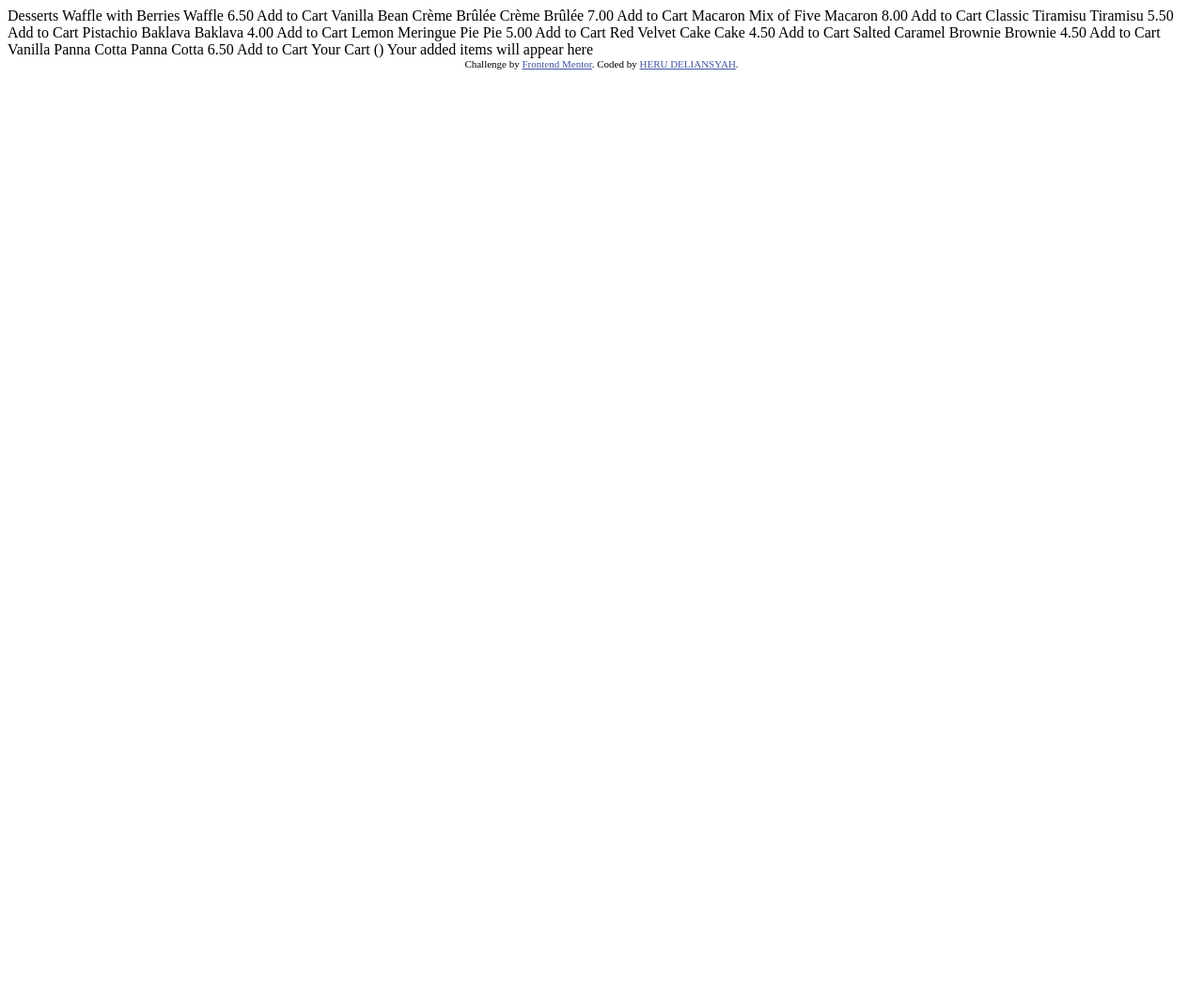
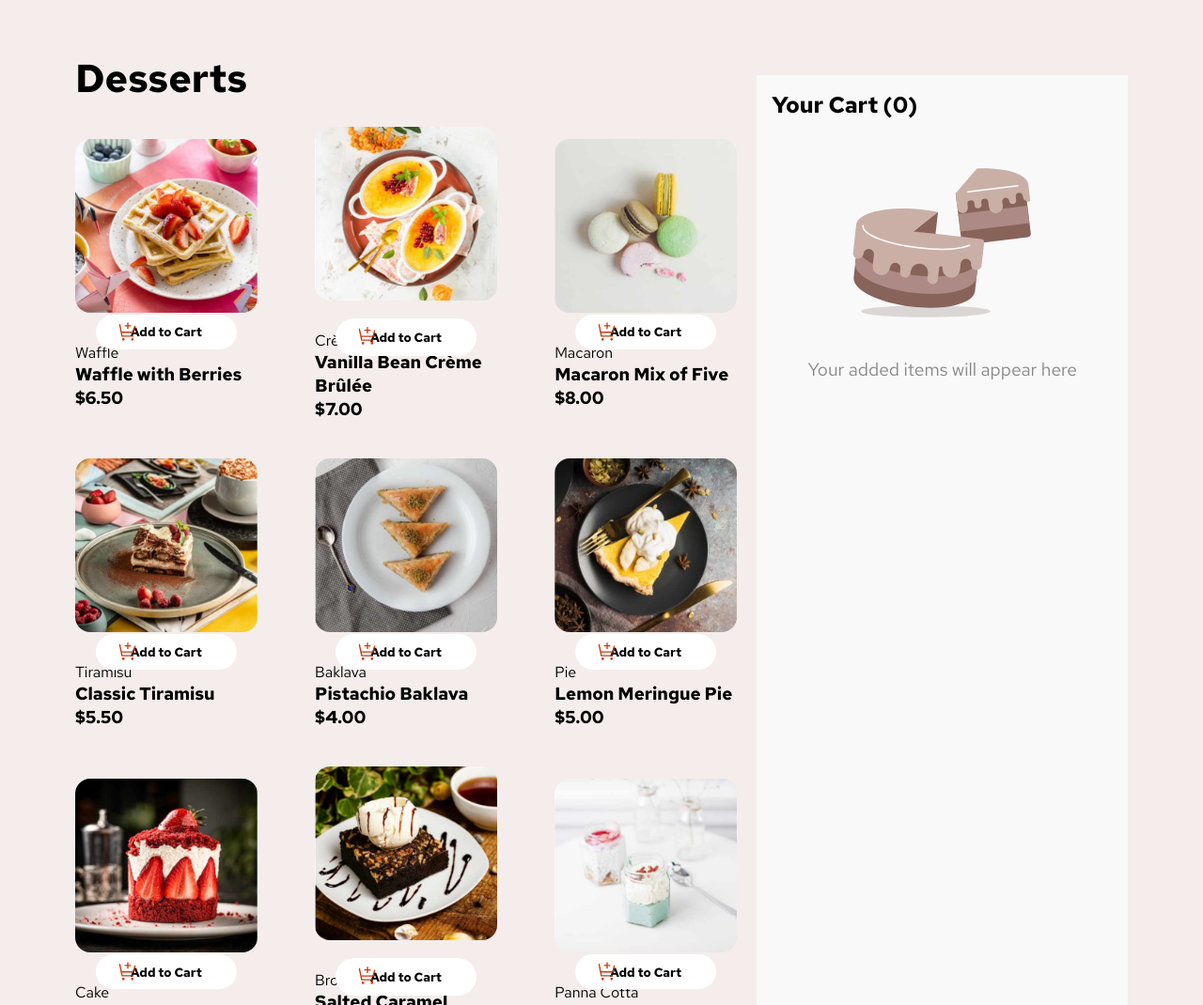
Before and after one commit to KikiTom/Product-list-with-cart, a plain HTML site: page index.html in a window 1280 px wide. Shown: the top 1070 px of the page at 94% size. Before the commit the page ends 800 px from the top, so only its background shows below. Drawn offline with Linux system fonts and the light colour scheme.

Commit message:
day 1
80% design, can be added to cart, can calculate total, show cart details

```diff
--- /dev/null
+++ b/css/style.css
@@ -0,0 +1,138 @@
+@import url('https://fonts.googleapis.com/css2?family=Red+Hat+Text:ital,wght@0,300..700;1,300..700&display=swap');
+
+* {
+    margin: 0;
+    padding: 0;
+    box-sizing: border-box;
+    text-decoration: none;
+    border: none;
+    outline: none;
+    scroll-behavior: smooth;
+    font-family: 'Red Hat Text', 'sans-serif';
+}
+
+:root {
+    --red: hsl(14, 86%, 42%);
+    --green: hsl(159, 69%, 38%);
+    --Rose-50: hsl(20, 50%, 98%);
+    --Rose-100: hsl(13, 31%, 94%);
+    --Rose-300: hsl(14, 25%, 72%);
+    --Rose-400: hsl(7, 20%, 60%);
+    --Rose-500: hsl(12, 20%, 44%);
+    --Rose-900: hsl(14, 65%, 9%);
+}
+
+body {
+    background: var(--Rose-100);
+    display: flex;
+    justify-content: space-between;
+}
+
+.dessert {
+    flex: 2;
+    margin-top: 3.5rem;
+    margin-left: 5rem;
+    margin-bottom: 5rem;
+}
+
+.dessert h2 {
+    margin-bottom: 1.5rem;
+    font-size: 2.6rem;
+}
+
+.dessert-container {
+    display: grid;
+    grid-template-columns: repeat(3, 1fr);
+    align-items: center;
+    gap: 2.5rem;
+}
+
+.dessert-box {
+    position: relative;
+    display: flex;
+    flex-direction: column;
+    justify-content: center;
+    overflow: hidden;
+}
+
+.dessert-box img {
+    width: 90%;
+    border-radius: 1rem;
+    margin-bottom: 2rem;
+}
+
+.add-to-cart-btn img {
+    position: absolute;
+    width: 15%;
+    top: 20%;
+    left: 15%;
+}
+
+.add-to-cart-btn {
+    position: absolute;
+    align-items: center;
+    justify-content: center;
+    text-align: center;
+    top: 65%;
+    left: 10%;
+    background-color: white;
+    border-radius: 100px;
+    display: flex;
+    cursor: pointer;
+    color: #000000;
+    font-weight: bold;
+    width: 70%;
+    height: 13%;
+}
+
+.add-to-cart-btn:hover {
+    background-color: var(--Rose-100);
+}
+
+.cart {
+    flex: 1;
+    margin-top: 5rem;
+    margin-right: 5rem;
+    padding: 1rem;
+    background-color: #f9f9f9;
+}
+
+.cart-items {
+
+}
+
+.cart-empty {
+    text-align: center;
+    margin-top: 2rem;
+}
+
+.empty-cart-img {
+    width: 200px;
+    margin-bottom: 1rem;
+}
+
+.empty-cart-text {
+    font-size: 1.2rem;
+    color: #888;
+}
+
+.cart-summary {
+    display: flex;
+    justify-content: space-between;
+    align-items: center;
+    margin-top: 1rem;
+}
+
+.confirm-order-btn,
+.reset-order-btn {
+    padding: 0.5rem 1rem;
+    background-color: #63563f;
+    color: white;
+    border: none;
+    cursor: pointer;
+}
+
+.confirm-order-btn:hover,
+.reset-order-btn:hover {
+    background-color: #836f4f;
+}
--- a/index.html
+++ b/index.html
@@ -1,74 +1,52 @@
 <!DOCTYPE html>
 <html lang="en">
+
 <head>
   <meta charset="UTF-8">
-  <meta name="viewport" content="width=device-width, initial-scale=1.0"> <!-- displays site properly based on user's device -->
+  <meta name="viewport" content="width=device-width, initial-scale=1.0">
+  <!-- displays site properly based on user's device -->
 
   <link rel="icon" type="image/png" sizes="32x32" href="./assets/images/favicon-32x32.png">
 
   <title>Product list with cart</title>
 
-  <!-- Feel free to remove these styles or customise in your own stylesheet 👍 -->
-  <style>
-    .attribution { font-size: 11px; text-align: center; }
-    .attribution a { color: hsl(228, 45%, 44%); }
-  </style>
+  <link rel="stylesheet" href="css/style.css">
 </head>
+
 <body>
 
-  Desserts
+  <section class="dessert" id="dessert">
+    <h2 class="heading">Desserts</h2>
+    <div class="dessert-container" id="dessert-container">
+      <!-- Products will be loaded here dynamically -->
+    </div>
+  </section>
 
-  Waffle with Berries
-  Waffle
-  6.50
-  Add to Cart
+  <section id="cart-container" class="cart">
+    <h2 class="heading">Your Cart (0)</h2>
+    <div class="cart-empty">
+      <img src="assets/images/illustration-empty-cart.svg" alt="Empty Cart" class="empty-cart-img">
+      <p class="empty-cart-text">Your added items will appear here</p>
+    </div>
+    <div class="cart-items" style="display: none;">
+      <!-- Items will appear here dynamically -->
+    </div>
+    <div class="cart-summary" style="display: none;">
+      <h3>Total: $0.00</h3>
+      <button class="confirm-order-btn">Confirm Order</button>
+      <button class="reset-order-btn">Start New Order</button>
+    </div>
+  </section>
 
-  Vanilla Bean Crème Brûlée
-  Crème Brûlée
-  7.00
-  Add to Cart
 
-  Macaron Mix of Five
-  Macaron
-  8.00
-  Add to Cart
 
-  Classic Tiramisu
-  Tiramisu
-  5.50
-  Add to Cart
 
-  Pistachio Baklava
-  Baklava
-  4.00
-  Add to Cart
-
-  Lemon Meringue Pie
-  Pie
-  5.00
-  Add to Cart
-
-  Red Velvet Cake
-  Cake
-  4.50
-  Add to Cart
-
-  Salted Caramel Brownie
-  Brownie
-  4.50
-  Add to Cart
-
-  Vanilla Panna Cotta
-  Panna Cotta
-  6.50
-  Add to Cart
-
-  Your Cart (<!-- Quantity -->)
-  Your added items will appear here
-
-  <div class="attribution">
+  <!-- <div class="attribution">
     Challenge by <a href="https://www.frontendmentor.io?ref=challenge">Frontend Mentor</a>.
     Coded by <a href="#">HERU DELIANSYAH</a>.
-  </div>
+  </div> -->
+
+  <script src="js/script.js"></script>
 </body>
+
 </html>
--- /dev/null
+++ b/js/script.js
@@ -0,0 +1,120 @@
+
+let cart = [];
+
+// Function to update cart display
+function updateCartDisplay(productName) {
+    const cartContainer = document.querySelector('.cart-items');
+    const cartEmptyMessage = document.querySelector('.cart-empty'); // Ensure this matches your HTML
+    const cartSummary = document.querySelector('.cart-summary');
+
+    // Clear existing items in the cart
+    cartContainer.innerHTML = '';
+
+    if (cart.length === 0) {
+        cartEmptyMessage.style.display = 'block'; // Show empty cart message
+        cartSummary.style.display = 'none'; // Hide summary
+        cartContainer.style.display = 'none'; // Hide cart items
+    } else {
+        cartEmptyMessage.style.display = 'none'; // Hide empty message
+        cartContainer.style.display = 'block'; // Show cart items
+        cartSummary.style.display = 'block'; // Show summary
+        let total = 0;
+
+        // Display cart items
+        cart.forEach((item) => {
+            total += item.price * item.quantity; // Calculate total
+
+            const cartItem = document.createElement('cart-items');
+            cartItem.classList.add('cart-item');
+            cartItem.innerHTML = `
+              <p>${item.name}</p>
+              <p>Quantity: ${item.quantity}</p>
+              <p>$${(item.price * item.quantity).toFixed(2)}</p>
+              <button onclick="removeFromCart('${item.name}')">Remove</button>
+            `;
+            cartContainer.appendChild(cartItem);
+        });
+
+        // Update total
+        document.querySelector('.cart-summary h3').innerText = `Total: $${total.toFixed(2)}`;
+    }
+
+    // Alert for the added product
+    if (productName) {
+        alert(`${productName} has been added to your cart!`);
+    }
+}
+
+// Call updateCart() initially to check if the cart is empty
+
+
+// Fetch the product data from data.json
+fetch('./data.json')
+    .then(response => response.json())
+    .then(data => {
+        const dessertContainer = document.getElementById('dessert-container');
+        let productsDisplayed = 0;
+        const productsPerLoad = 6; // Load 4 products at a time
+
+        // Function to create a product card
+        const createProductCard = (product) => {
+            const dessertBox = document.createElement('div');
+            dessertBox.classList.add('dessert-box');
+
+            dessertBox.innerHTML = `
+        <img src="${product.image.desktop}" alt="${product.name}">
+        <button class="add-to-cart-btn"> <img src="Assets/images/icon-add-to-cart.svg" alt=""> Add to Cart</button>
+        <p class="dessert-name">${product.category}</p>
+        <h3 class="dessert-type">${product.name}</h3>
+        <h3 class="price">$${product.price.toFixed(2)}</h3>
+      `;
+
+            // Add event listener to the "Add to Cart" button
+            const addToCartBtn = dessertBox.querySelector('.add-to-cart-btn');
+            addToCartBtn.addEventListener('click', () => addToCart(product));
+
+            return dessertBox;
+        };
+
+        // Function to load more products
+        const loadMoreProducts = () => {
+            const fragment = document.createDocumentFragment();
+
+            for (let i = productsDisplayed; i < productsDisplayed + productsPerLoad && i < data.length; i++) {
+                const product = data[i];
+                const productCard = createProductCard(product);
+                fragment.appendChild(productCard);
+            }
+
+            dessertContainer.appendChild(fragment);
+            productsDisplayed += productsPerLoad;
+
+            if (productsDisplayed >= data.length) {
+                window.removeEventListener('scroll', handleScroll);
+            }
+        };
+
+        // Scroll event listener to trigger loading more products
+        const handleScroll = () => {
+            if (window.innerHeight + window.scrollY >= document.body.offsetHeight - 100) {
+                loadMoreProducts();
+            }
+        };
+
+        // Function to handle adding products to the cart
+        const addToCart = (product) => {
+            const cartItem = cart.find(item => item.name === product.name);
+            if (cartItem) {
+                cartItem.quantity += 1; // Increment quantity if product already in cart
+            } else {
+                cart.push({ ...product, quantity: 1 }); // Add new product to cart
+            }
+            console.log(cart); // Temporary: Logging cart to the console for now
+            updateCartDisplay(product.name);
+        };
+
+        // Load the first set of products and add the scroll event listener
+        loadMoreProducts();
+        window.addEventListener('scroll', handleScroll);
+    })
+    .catch(error => console.error('Error fetching data:', error));
```
